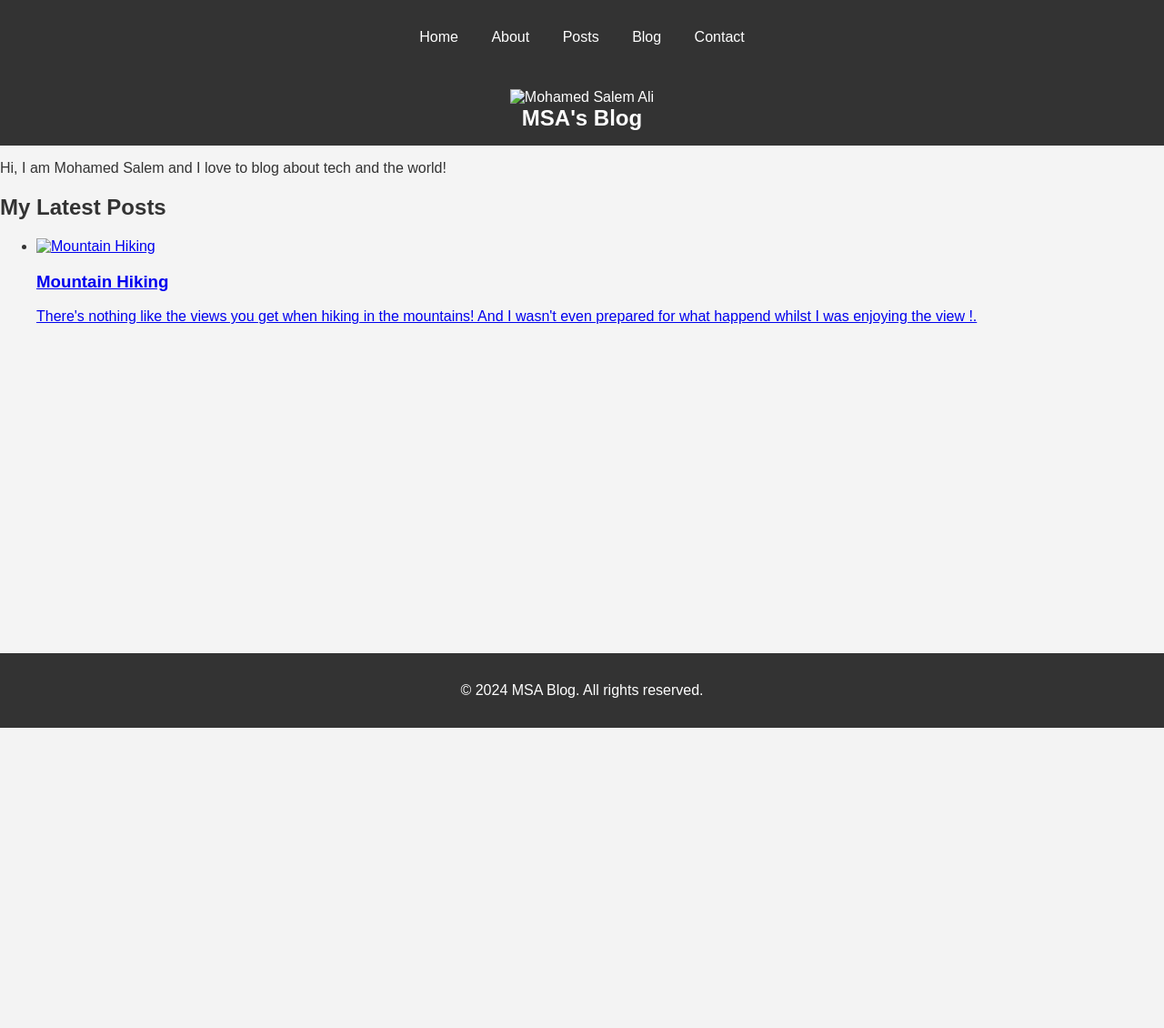
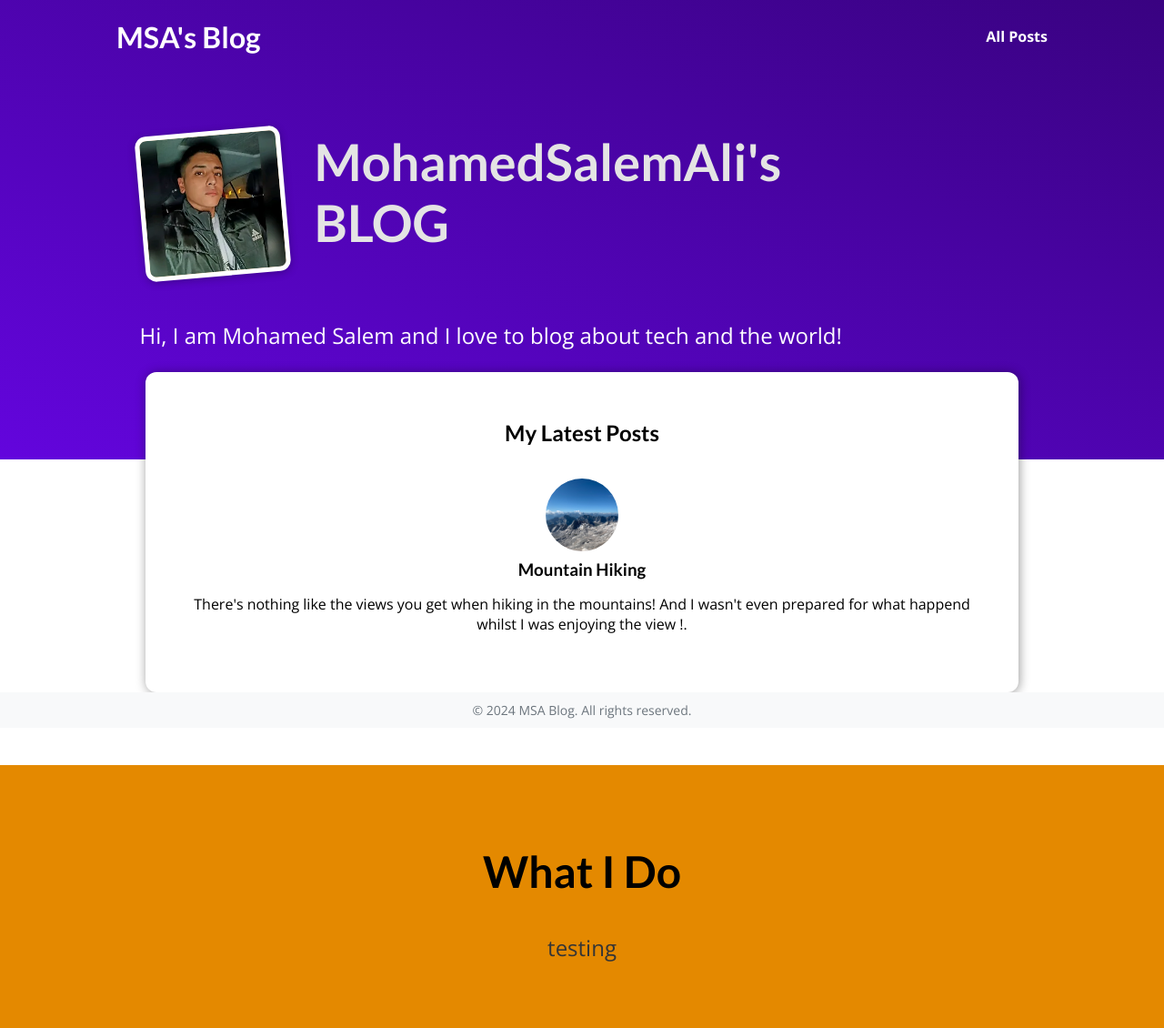
Before and after one commit to Mohamed-Salem-Ali/M-S-A, a Django app: template MSA/blog/templates/blog/home.html in a window 1280 px wide. Shown: the whole page at 91% size. Before the commit the page ends 800 px from the top, so only its background shows below. Run offline with Django 3.2, Linux system fonts and the light colour scheme; the template is opened without the code that fills it, so the values that code supplies are empty.

Commit message:
Home page style

```diff
--- a/MSA/MSA/settings.py
+++ b/MSA/MSA/settings.py
@@ -119,9 +119,9 @@ USE_TZ = True
 # https://docs.djangoproject.com/en/4.2/howto/static-files/
 
 STATIC_URL = 'static/'
+
 STATICFILES_DIRS = [
-    BASE_DIR / "static",
-    BASE_DIR / "blog"/"static",
+    BASE_DIR / "static"
 ]
 # Default primary key field type
 # https://docs.djangoproject.com/en/4.2/ref/settings/#default-auto-field
--- /dev/null
+++ b/MSA/blog/static/blog/index.css
@@ -0,0 +1,76 @@
+#welcome {
+  background: linear-gradient(to right top, #6305dd, #390281);
+  padding: 6rem 12%;
+}
+
+#welcome header {
+  display: flex;
+  align-items: flex-start;
+  margin: 3rem auto;
+}
+
+#welcome img {
+  width: 10rem;
+  height: 10rem;
+  object-fit: cover;
+  object-position: top;
+  border: 5px solid white;
+  border-radius: 12px;
+  background-color: #ffe1bf;
+  transform: rotateZ(-5deg);
+  box-shadow: 0 2px 8px rgba(0, 0, 0, 0.25);
+}
+
+#welcome h2 {
+  font-size: 3.5rem;
+  margin: 0 0 0 2rem;
+  color: #e4e4e4;
+  width: 10rem;
+}
+
+#welcome p {
+  color: white;
+  font-size: 1.5rem;
+}
+
+#latest-posts {
+  background-color: white;
+  padding: 2rem;
+  border-radius: 12px;
+  width: 60rem;
+  margin: -6rem auto 2rem auto;
+  box-shadow: 1px 1px 12px rgba(0, 0, 0, 0.4);
+}
+
+#latest-posts h2 {
+  text-align: center;
+}
+
+#latest-posts ul {
+  list-style: none;
+  margin: 0;
+  padding: 0;
+  display: flex;
+  gap: 1rem;
+}
+
+#latest-posts li {
+  flex: 1;
+}
+
+
+#about {
+  text-align: center;
+  padding: 3rem;
+  background-color: #e48900;
+  margin-top: 5rem;
+}
+
+#about h2 {
+  font-size: 3rem;
+}
+
+#about p {
+  font-size: 1.5rem;
+  color: #353535;
+}
--- /dev/null
+++ b/MSA/blog/static/blog/post.css
@@ -0,0 +1,43 @@
+.post {
+  display: flex;
+  flex-direction: column;
+  align-items: center;
+  text-align: center;
+}
+
+.post a {
+  text-decoration: none;
+  color: black;
+  transition: all 0.2s ease;
+  padding: 1rem;
+}
+
+.post a:hover,
+.post a:active {
+  transform: scale(1.1);
+  background-color: #390281;
+  color: white;
+}
+
+.post img {
+  width: 5rem;
+  height: 5rem;
+  object-fit: cover;
+  border-radius: 50%;
+}
+
+.post h3 {
+  margin: 0.25rem 0;
+}
+
+.post time {
+  color: #666666;
+  margin: 0.25rem;
+  font-style: italic;
+  font-size: 0.85rem;
+}
+
+.post:hover time,
+.post:active time {
+  color: white;
+}
--- a/MSA/blog/templates/blog/all_posts.html
+++ b/MSA/blog/templates/blog/all_posts.html
@@ -3,7 +3,7 @@
 {% block title %}Contact | MSA Blog{% endblock %}
 
 {% block css_files %}
-<link rel="stylesheet" href="{% static 'blog/posts.css' %}">
+<link rel="stylesheet" href="{% static 'blog/all-posts.css' %}">
 {% endblock %}
 
 {% block content %}
--- a/MSA/blog/templates/blog/home.html
+++ b/MSA/blog/templates/blog/home.html
@@ -1,35 +1,51 @@
 {% extends "base.html" %}
 {% load static %}
-{% block title %}Home | MSA Blog{% endblock %}
-
 {% block css_files %}
-<link rel="stylesheet" href="{% static 'css/home.css' %}">
+<link rel="stylesheet" href="{% static 'blog/index.css' %}">
+<link rel="stylesheet" href="{% static 'blog/post.css' %}">
 {% endblock %}
 
 {% block content %}
-<section class="intro">
+<header id="main-navigation">
+    <h1><a href="">MSA's Blog</a></h1>
+    <nav>
+        <a href="">All Posts</a>
+    </nav>
+</header>
+
+
+<section id="welcome">
     <header>
-        <img src="" alt="Mohamed Salem Ali" />
-        <h1>MSA's Blog</h1>
+        <img src="{% static 'blog/images/MSA.jpg' %}" alt="MSA - The Author of this Blog" >
+        <h2>MohamedSalemAli's BLOG</h2>
     </header>
     <p>Hi, I am Mohamed Salem and I love to blog about tech and the world!</p>
 </section>
 
-<section class="latest-posts">
+
+<section id="latest-posts">
     <h2>My Latest Posts</h2>
     <ul>
         <li>
             <article class="post">
-                <a href="#">
-                    <img src="" alt="Mountain Hiking" />
+                <a href="">
+                    <img src="{% static 'blog/images/mountains.jpg' %}" alt="Mountain Hiking" />
                     <div class="post__content">
                         <h3>Mountain Hiking</h3>
                         <p>There's nothing like the views you get when hiking in the mountains! And I wasn't even
-                            prepared for what happend whilst I was enjoying the view !.</p>
+                            prepared for what happend whilst I was enjoying the view !.
+                        </p>
                     </div>
                 </a>
             </article>
         </li>
     </ul>
 </section>
+<section id="about">
+    <h2>What I Do</h2>
+
+    <p>
+        testing
+    </p>
+</section>
 {% endblock %}
--- /dev/null
+++ b/MSA/static/css/app.css
@@ -0,0 +1,64 @@
+@import url('https://fonts.googleapis.com/css2?family=Lato:wght@400;700&family=Open+Sans:wght@400;700&display=swap');
+
+* {
+  box-sizing: border-box;
+}
+
+html {
+  font-family: 'Open Sans', 'Lato', sans-serif;
+}
+
+body {
+  margin: 0;
+}
+
+h1,
+h2,
+h3 {
+  font-family: 'Lato', sans-serif;
+  font-weight: bold;
+}
+
+
+footer {
+  background-color: #f8f9fa;
+  padding: 10px;
+  text-align: center;
+  position: fixed;
+  bottom: 0;
+  width: 100%;
+  font-size: 14px;
+  color: #6c757d;
+}
+
+footer p {
+  margin: 0;
+}
+
+#main-navigation {
+  width: 100%;
+  height: 5rem;
+  display: flex;
+  justify-content: space-between;
+  align-items: center;
+  padding: 0 10%;
+  position: absolute;
+  top: 0;
+  left: 0;
+}
+
+#main-navigation a {
+  text-decoration: none;
+  color: white;
+  font-weight: bold;
+}
+
+#main-navigation a:hover,
+#main-navigation a:active {
+  color: #cf79f1;
+}
+
+#main-navigation h1 a:hover,
+#main-navigation h1 a:active {
+  color: white;
+}
--- a/MSA/templates/base.html
+++ b/MSA/templates/base.html
@@ -1,37 +1,22 @@
+{% load static %}
 <!DOCTYPE html>
 <html lang="en">
 <head>
     <meta charset="UTF-8">
     <meta name="viewport" content="width=device-width, initial-scale=1.0">
-    <title>{% block title %}MSA Blog{% endblock %}</title>
-    {% load static %}
-    <link rel="stylesheet" href="{% static 'css/base.css' %}">
+
+    <link rel="stylesheet" href="{% static 'css/app.css' %}">
     {% block css_files %}
     <!-- Additional CSS files can be added here by child templates -->
     {% endblock %}
 </head>
 <body>
-    <header>
-
-        <nav>
-            <ul>
-                <li><a href="{% url 'starting-page' %}">Home</a></li>
-                <li><a href="{% url 'about-page' %}">About</a></li>
-                <li><a href="{% url 'posts-page' %}">Posts</a></li>
-                <li><a href="{% url 'blog-page' %}">Blog</a></li>
-                <li><a href="{% url 'contact-page' %}">Contact</a></li>
-            </ul>
-        </nav>
-    </header>
-
-    <main>
         {% block content %}
         <!-- Content of the page will be injected here by child templates -->
         {% endblock %}
-    </main>
+        <footer>
+            <p>&copy; 2024 MSA Blog. All rights reserved.</p>
+        </footer>
+</body>
 
-    <footer>
-        <p>&copy; 2024 MSA Blog. All rights reserved.</p>
-    </footer>
-</body>
 </html>
```
Also changed, not shown: MSA/blog/static/blog/all-posts.css (added, +43 -0 lines), MSA/blog/static/blog/app.css (added, +48 -0 lines), MSA/blog/static/blog/post-detail.css (added, +62 -0 lines), MSA/blog/static/blog/images/MSA.jpg (added), MSA/blog/static/blog/images/mountains.jpg (added), MSA/blog/static/blog/images/woods.jpg (added).
